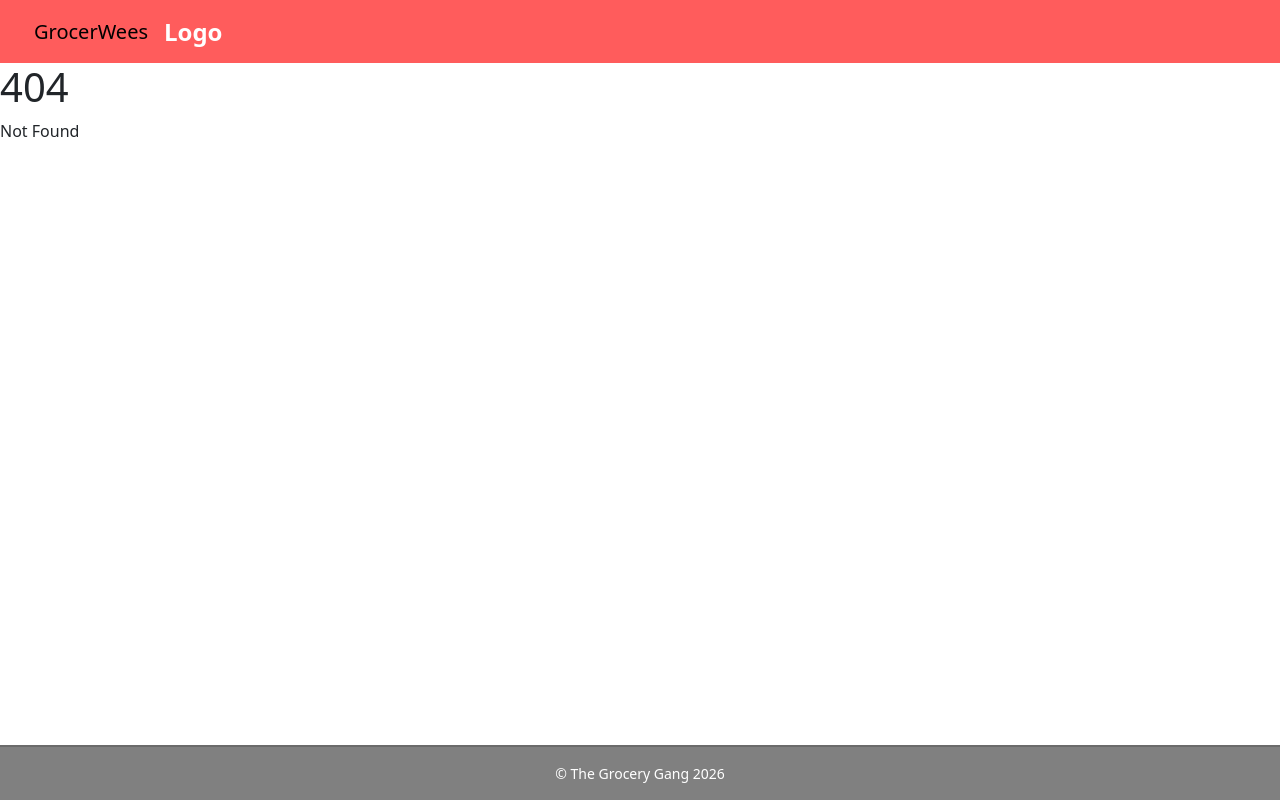
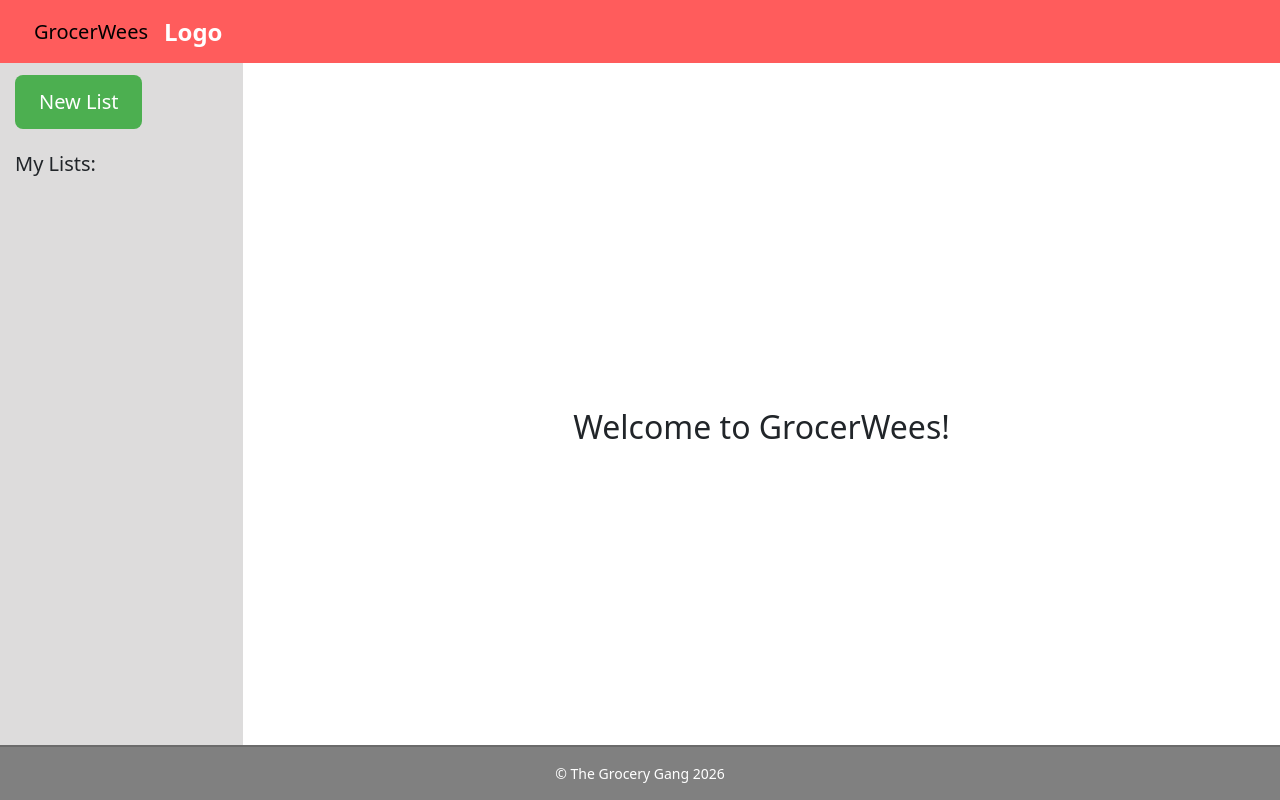
Before and after one commit to kinderhead/CSCI3308-Project, a SvelteKit app in the folder ProjectSourceCode/: page /home in a window 1280 px wide. Before the commit this address had no page. Built offline with nearby package versions, Linux system fonts and the light colour scheme.

Commit message:
merging branch for home page

```diff
--- /dev/null
+++ b/ProjectSourceCode/src/routes/home/+page.svelte
@@ -0,0 +1,55 @@
+
+<script lang="ts">
+    import type { ActionData } from "./$types";
+
+    let { form }: { form: ActionData } = $props();
+</script>
+
+<!-- Page Layout -->
+<div class="page-layout">
+
+    <!-- Sidebar -->
+    <aside class="sidebar">
+
+        <div class="sidebar-item">
+            <button type="button" class="new-list-btn">
+                New List
+            </button>
+        </div>
+
+        <div class="sidebar-item">
+            My Lists:
+        </div>
+
+
+
+        <a href="#" class="logout">
+            Logout
+        </a>
+
+    </aside>
+
+    <!-- Main Content -->
+    <div class="main-area">
+        <main class="content">
+            <h2>Welcome to GrocerWees!</h2>
+        </main>
+    </div>
+
+</div>
+
+<style>
+    .new-list-btn {
+        display: block;
+        padding: 0.75rem 1.5rem;
+        background-color: #4CAF50;
+        color: white;
+        border: none;
+        border-radius: 0.5rem;
+        cursor: pointer;
+    }
+
+    .new-list-btn:hover {
+        background-color: #388E3C;
+    }
+</style>
--- a/ProjectSourceCode/src/routes/layout.css
+++ b/ProjectSourceCode/src/routes/layout.css
@@ -58,7 +58,7 @@ body {
 .sidebar {
     width: 15.1875rem;
     flex-shrink: 0;
-    background-color: white;
+    background-color: rgb(221, 220, 220);
     padding: 0.75rem 0.9375rem;
     display: flex;
     flex-direction: column;
@@ -78,7 +78,7 @@ body {
 }
 
 .sidebar-list li {
-    color: #777;
+    color: #fffdfd;
     font-size: 1.25rem;
     cursor: pointer;
 }
```
Also changed, not shown: ProjectSourceCode/src/routes/home/+page.server.ts (added).
